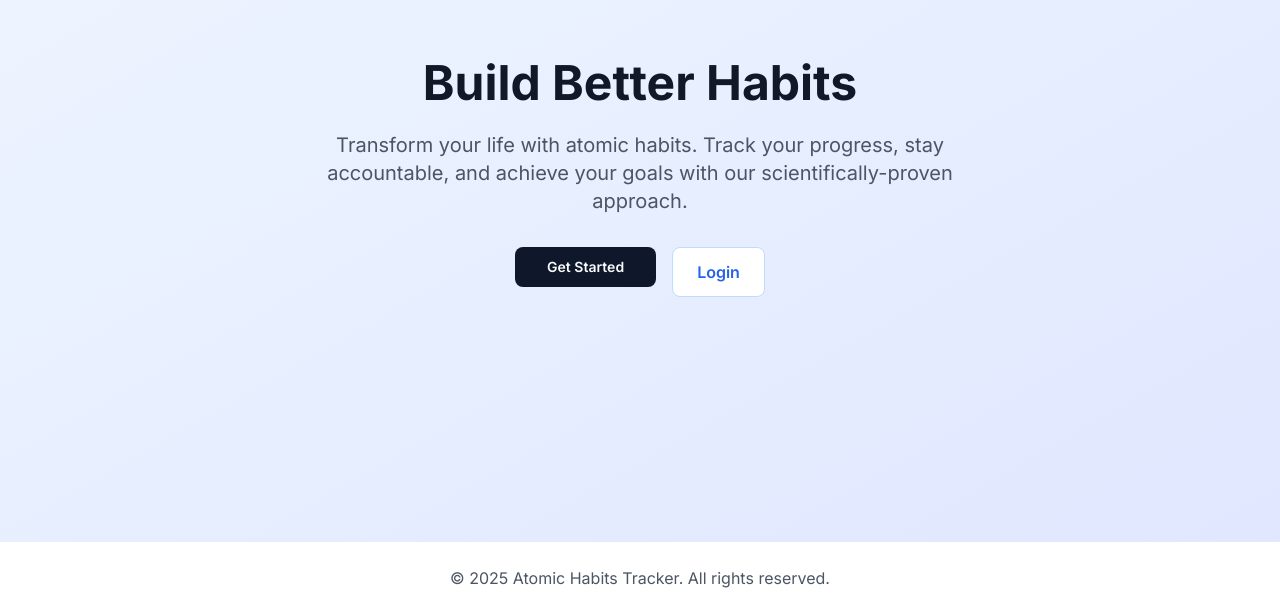
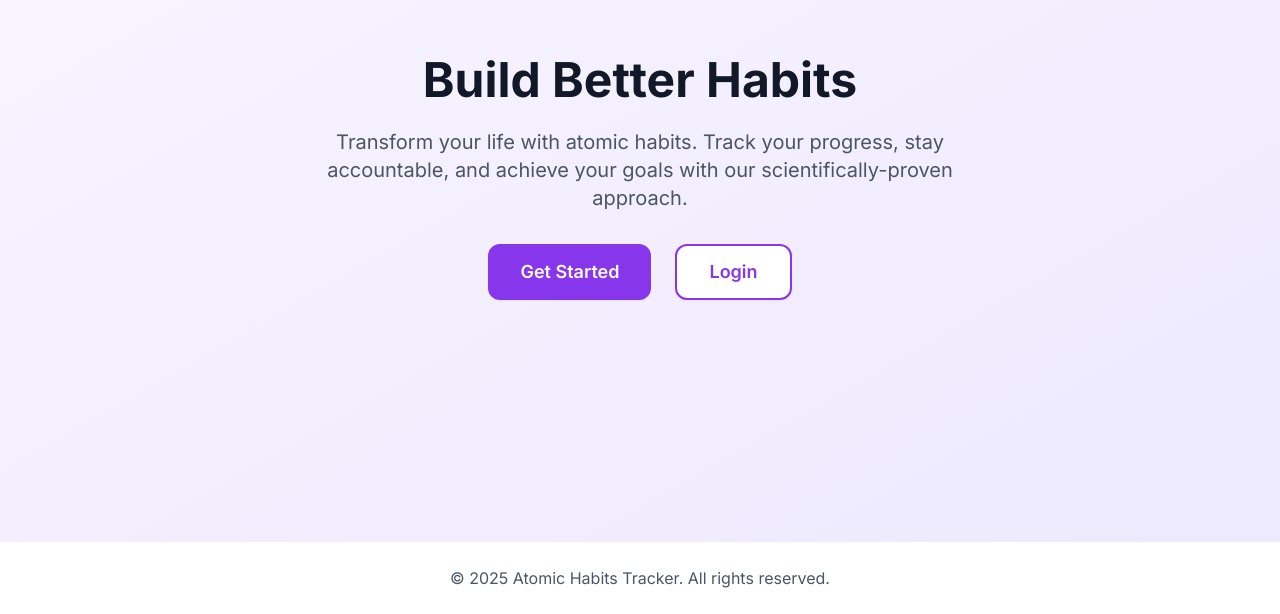
Before and after one commit to sairamkiran9/atomic-habits-agent, a Next.js app in the folder frontend/: page / in a window 1280 px wide. Shown: the part 186-800 px from the top of the page. Built offline with nearby package versions, Linux system fonts and the light colour scheme.

Commit message:
update login page, UI

```diff
--- a/frontend/src/app/globals.css
+++ b/frontend/src/app/globals.css
@@ -5,47 +5,48 @@
 @layer base {
   :root {
     --background: 0 0% 100%;
-    --foreground: 222.2 84% 4.9%;
+    --foreground: 222.2 47.4% 11.2%;
 
     --card: 0 0% 100%;
-    --card-foreground: 222.2 84% 4.9%;
+    --card-foreground: 222.2 47.4% 11.2%;
 
     --popover: 0 0% 100%;
-    --popover-foreground: 222.2 84% 4.9%;
+    --popover-foreground: 222.2 47.4% 11.2%;
 
-    --primary: 222.2 47.4% 11.2%;
+    /* Changed primary color to a warmer, more engaging purple */
+    --primary: 267 83% 57%;
     --primary-foreground: 210 40% 98%;
 
-    --secondary: 210 40% 96.1%;
+    --secondary: 260 33% 95%;
     --secondary-foreground: 222.2 47.4% 11.2%;
 
-    --muted: 210 40% 96.1%;
+    --muted: 260 33% 95%;
     --muted-foreground: 215.4 16.3% 46.9%;
 
-    --accent: 210 40% 96.1%;
-    --accent-foreground: 222.2 47.4% 11.2%;
+    --accent: 267 83% 57%;
+    --accent-foreground: 210 40% 98%;
 
     --destructive: 0 84.2% 60.2%;
     --destructive-foreground: 210 40% 98%;
 
     --border: 214.3 31.8% 91.4%;
     --input: 214.3 31.8% 91.4%;
-    --ring: 222.2 84% 4.9%;
+    --ring: 267 83% 57%;
 
-    --radius: 0.5rem;
+    --radius: 0.75rem;
   }
 
   .dark {
-    --background: 222.2 84% 4.9%;
+    --background: 222.2 47.4% 11.2%;
     --foreground: 210 40% 98%;
 
-    --card: 222.2 84% 4.9%;
+    --card: 222.2 47.4% 11.2%;
     --card-foreground: 210 40% 98%;
 
-    --popover: 222.2 84% 4.9%;
+    --popover: 222.2 47.4% 11.2%;
     --popover-foreground: 210 40% 98%;
 
-    --primary: 210 40% 98%;
+    --primary: 267 83% 67%;
     --primary-foreground: 222.2 47.4% 11.2%;
 
     --secondary: 217.2 32.6% 17.5%;
@@ -54,15 +55,15 @@
     --muted: 217.2 32.6% 17.5%;
     --muted-foreground: 215 20.2% 65.1%;
 
-    --accent: 217.2 32.6% 17.5%;
-    --accent-foreground: 210 40% 98%;
+    --accent: 267 83% 67%;
+    --accent-foreground: 222.2 47.4% 11.2%;
 
     --destructive: 0 62.8% 30.6%;
     --destructive-foreground: 210 40% 98%;
 
     --border: 217.2 32.6% 17.5%;
     --input: 217.2 32.6% 17.5%;
-    --ring: 212.7 26.8% 83.9%;
+    --ring: 267 83% 67%;
   }
 }
 
@@ -71,6 +72,37 @@
     @apply border-border;
   }
   body {
-    @apply bg-background text-foreground;
+    @apply bg-background text-foreground min-h-screen;
   }
 }
+
+/* Custom button styles */
+.btn-lg {
+  @apply px-8 py-3 text-lg font-semibold rounded-lg transition-all duration-200 shadow-sm hover:shadow-md;
+}
+
+.btn-primary {
+  @apply bg-primary text-primary-foreground hover:opacity-90;
+}
+
+.btn-outline {
+  @apply bg-white text-primary border-2 border-primary hover:bg-primary hover:text-primary-foreground;
+}
+
+@layer components {
+  .container-padding {
+    @apply px-4 sm:px-6 lg:px-8;
+  }
+
+  .section-spacing {
+    @apply py-8 sm:py-12 lg:py-16;
+  }
+
+  .card-base {
+    @apply bg-card text-card-foreground rounded-lg border shadow-sm;
+  }
+
+  .input-base {
+    @apply w-full rounded-md border border-input bg-background px-3 py-2 text-sm ring-offset-background placeholder:text-muted-foreground focus-visible:outline-none focus-visible:ring-2 focus-visible:ring-ring focus-visible:ring-offset-2;
+  }
+}
--- a/frontend/src/app/layout.tsx
+++ b/frontend/src/app/layout.tsx
@@ -23,14 +23,16 @@ export default function RootLayout({
 }) {
   return (
     <html lang="en" suppressHydrationWarning className={inter.variable}>
-      <body className="font-sans antialiased">
+      <body className={`font-sans antialiased min-h-screen flex flex-col`}>
         <ThemeProvider
           attribute="class"
           defaultTheme="system"
           enableSystem
           disableTransitionOnChange
         >
-          {children}
+          <main className="flex-1">
+            {children}
+          </main>
         </ThemeProvider>
       </body>
     </html>
--- a/frontend/src/app/page.tsx
+++ b/frontend/src/app/page.tsx
@@ -5,7 +5,7 @@ export default function Home() {
   return (
     <div className="min-h-screen flex flex-col">
       {/* Hero Section */}
-      <div className="flex-1 flex items-center justify-center bg-gradient-to-br from-blue-50 to-indigo-100 px-4">
+      <div className="flex-1 flex items-center justify-center bg-gradient-to-br from-purple-50 to-violet-100 px-4">
         <div className="max-w-4xl mx-auto text-center">
           <h1 className="text-5xl font-bold text-gray-900 mb-6">
             Build Better Habits
@@ -14,11 +14,11 @@ export default function Home() {
             Transform your life with atomic habits. Track your progress, stay accountable,
             and achieve your goals with our scientifically-proven approach.
           </p>
-          <div className="flex gap-4 justify-center">
+          <div className="flex gap-6 justify-center">
             <RegisterDialog />
             <Link
               href="/login"
-              className="bg-white text-blue-600 px-6 py-3 rounded-lg font-semibold hover:bg-blue-50 transition-colors border border-blue-200"
+              className="btn-lg btn-outline"
             >
               Login
             </Link>
--- a/frontend/src/components/auth/register-dialog.tsx
+++ b/frontend/src/components/auth/register-dialog.tsx
@@ -37,12 +37,9 @@ export function RegisterDialog() {
   return (
     <Dialog>
       <DialogTrigger asChild>
-        <Button
-          variant="default"
-          className="px-8 py-3 rounded-lg font-semibold"
-        >
+        <button className="btn-lg btn-primary">
           Get Started
-        </Button>
+        </button>
       </DialogTrigger>
       <DialogContent className="sm:max-w-[425px]">
         <DialogHeader>
@@ -132,7 +129,7 @@ export function RegisterDialog() {
             )}
           </div>
 
-          <Button type="submit" className="w-full">
+          <Button type="submit" className="w-full btn-lg">
             Register
           </Button>
         </form>
--- /dev/null
+++ b/frontend/src/components/layout/container.tsx
@@ -0,0 +1,23 @@
+import { cn } from '@/lib/utils'
+import React from 'react'
+
+interface ContainerProps extends React.HTMLAttributes<HTMLDivElement> {
+  children: React.ReactNode
+  as?: React.ElementType
+}
+
+export function Container({
+  children,
+  className,
+  as: Component = 'div',
+  ...props
+}: ContainerProps) {
+  return (
+    <Component
+      className={cn('container-padding mx-auto max-w-7xl', className)}
+      {...props}
+    >
+      {children}
+    </Component>
+  )
+}
--- a/frontend/src/components/ui/card.tsx
+++ b/frontend/src/components/ui/card.tsx
@@ -1,5 +1,4 @@
 import * as React from "react"
-
 import { cn } from "@/lib/utils"
 
 const Card = React.forwardRef<
@@ -8,10 +7,7 @@ const Card = React.forwardRef<
 >(({ className, ...props }, ref) => (
   <div
     ref={ref}
-    className={cn(
-      "rounded-lg border bg-card text-card-foreground shadow-sm",
-      className
-    )}
+    className={cn("card-base p-6", className)}
     {...props}
   />
 ))
@@ -23,7 +19,7 @@ const CardHeader = React.forwardRef<
 >(({ className, ...props }, ref) => (
   <div
     ref={ref}
-    className={cn("flex flex-col space-y-1.5 p-6", className)}
+    className={cn("flex flex-col space-y-1.5", className)}
     {...props}
   />
 ))
@@ -35,10 +31,7 @@ const CardTitle = React.forwardRef<
 >(({ className, ...props }, ref) => (
   <h3
     ref={ref}
-    className={cn(
-      "text-2xl font-semibold leading-none tracking-tight",
-      className
-    )}
+    className={cn("text-2xl font-semibold leading-none tracking-tight", className)}
     {...props}
   />
 ))
@@ -60,7 +53,7 @@ const CardContent = React.forwardRef<
   HTMLDivElement,
   React.HTMLAttributes<HTMLDivElement>
 >(({ className, ...props }, ref) => (
-  <div ref={ref} className={cn("p-6 pt-0", className)} {...props} />
+  <div ref={ref} className={cn("pt-6", className)} {...props} />
 ))
 CardContent.displayName = "CardContent"
 
@@ -70,7 +63,7 @@ const CardFooter = React.forwardRef<
 >(({ className, ...props }, ref) => (
   <div
     ref={ref}
-    className={cn("flex items-center p-6 pt-0", className)}
+    className={cn("flex items-center pt-6", className)}
     {...props}
   />
 ))
```
